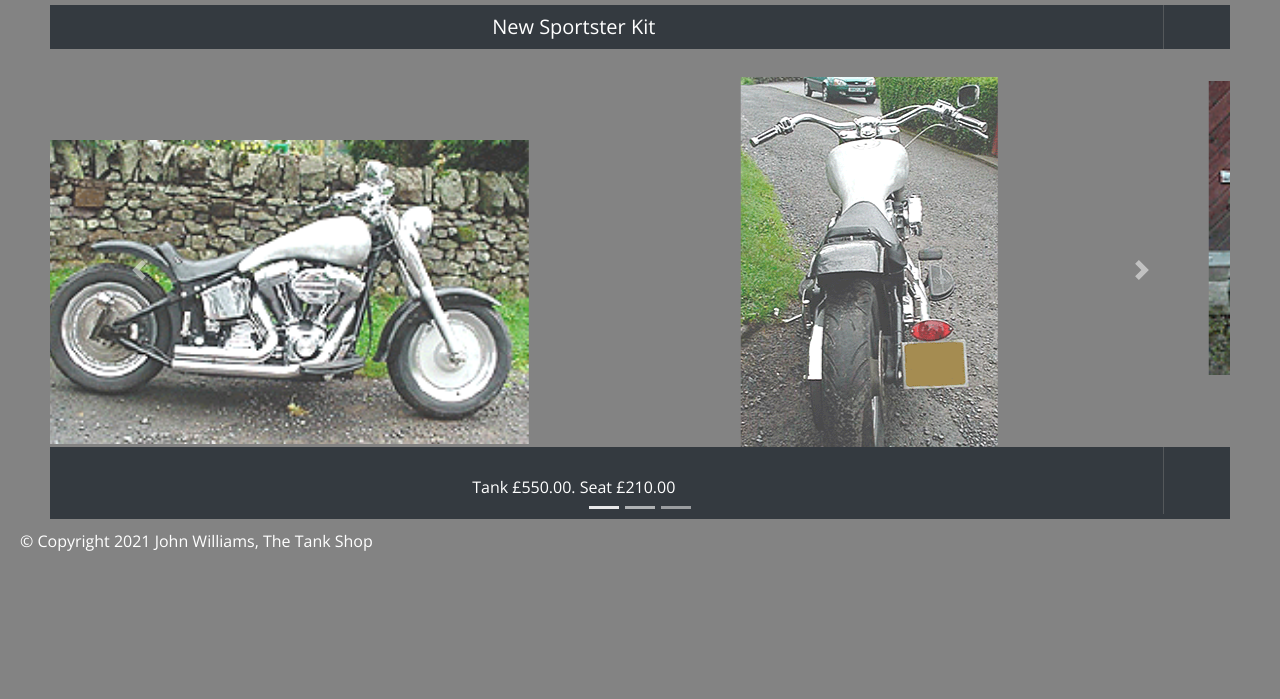
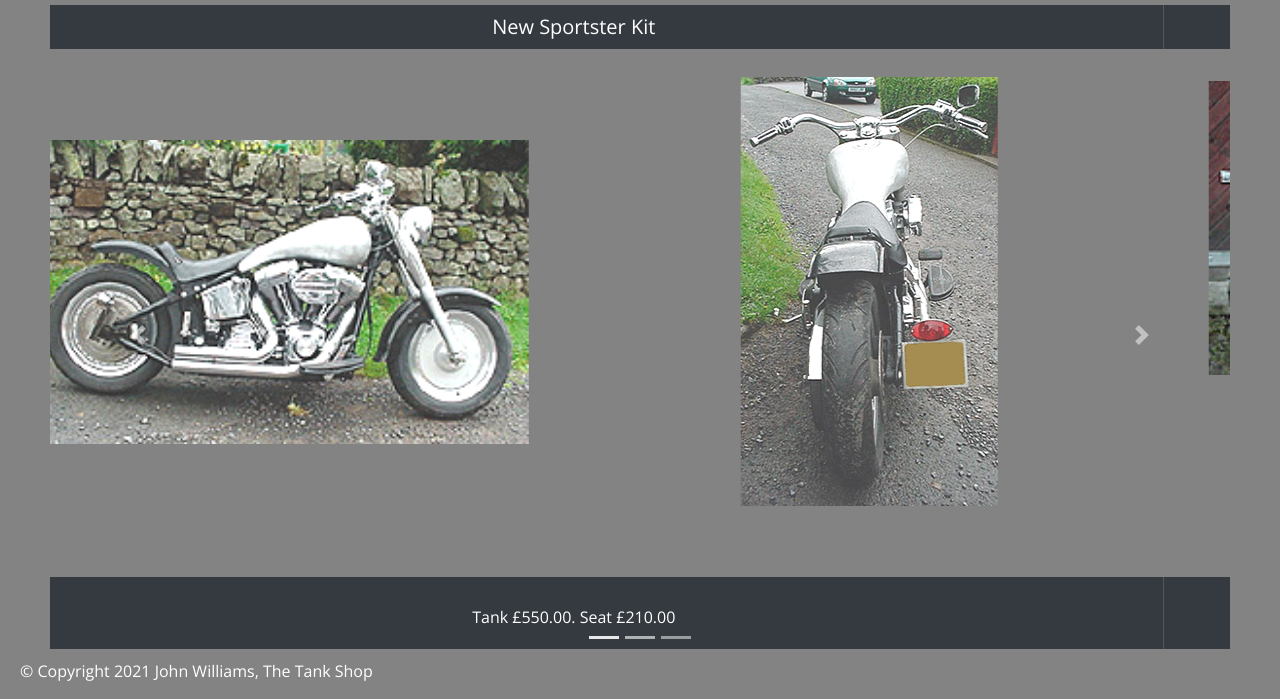
Before and after one commit to ZachBenjaminThomas/tankshop, a plain HTML site: page yourbikes.html in a window 1280 px wide. Shown: the part 248-947 px from the top of the page. Before the commit the page ends 817 px from the top, so only its background shows below. Drawn offline with nearby package versions, Linux system fonts and the light colour scheme; a web font is replaced by a local one.

Commit message:
Update styles.css

```diff
--- a/css/styles.css
+++ b/css/styles.css
@@ -319,10 +319,10 @@ body {
 /* Your Bikes */
 
 #yourbikes {
-	height: calc(100vh - 170px);
-	height: -o-calc(100vh - 170px); /* opera */
-	height: -webkit-calc(100vh - 170px); /* google, safari */
-	height: -moz-calc(100vh - 170px); /* firefox */
+	height: calc(100vh - 40px);
+	height: -o-calc(100vh - 40px); /* opera */
+	height: -webkit-calc(100vh - 40px); /* google, safari */
+	height: -moz-calc(100vh - 40px); /* firefox */
 	overflow: hidden;
 }
 
```
